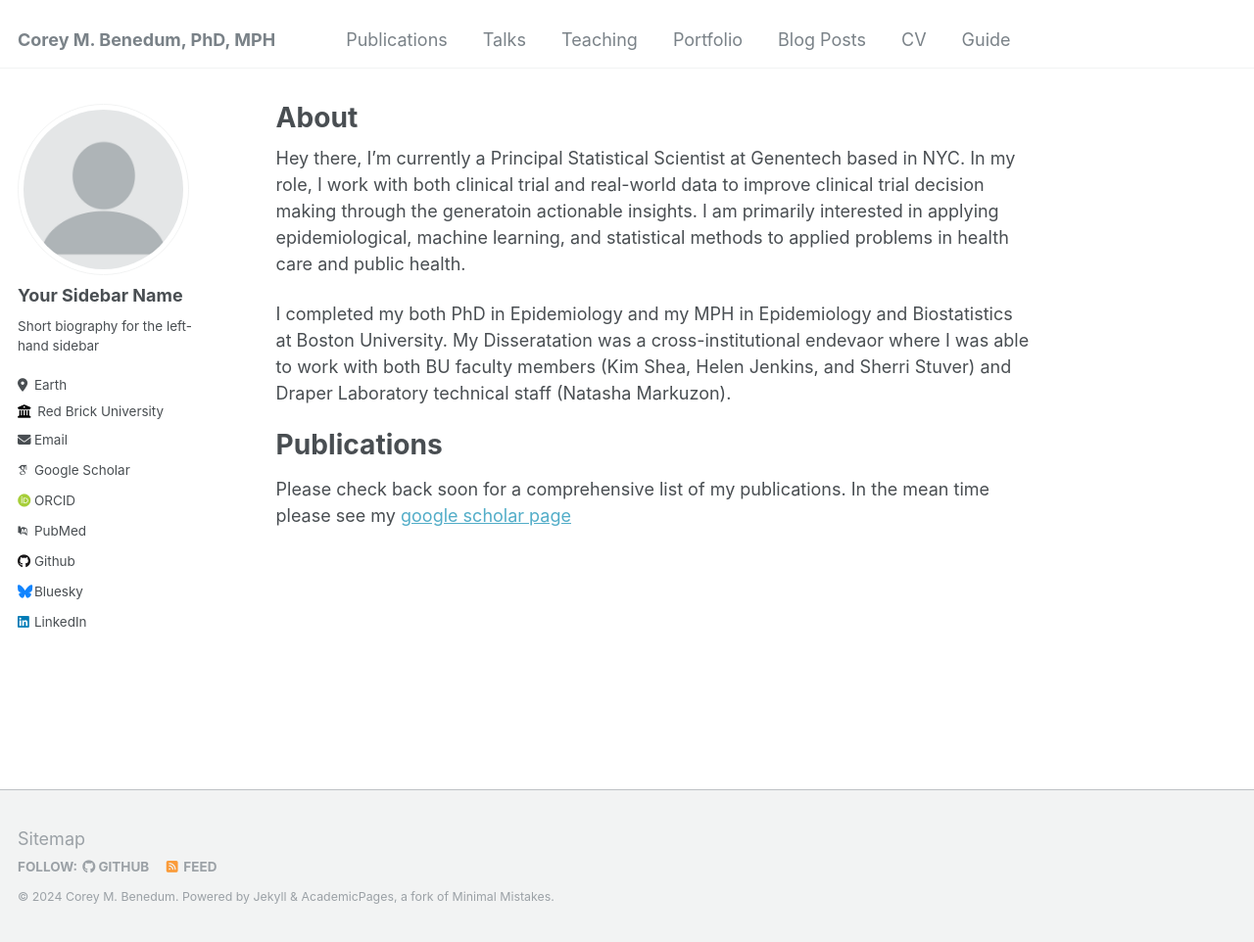
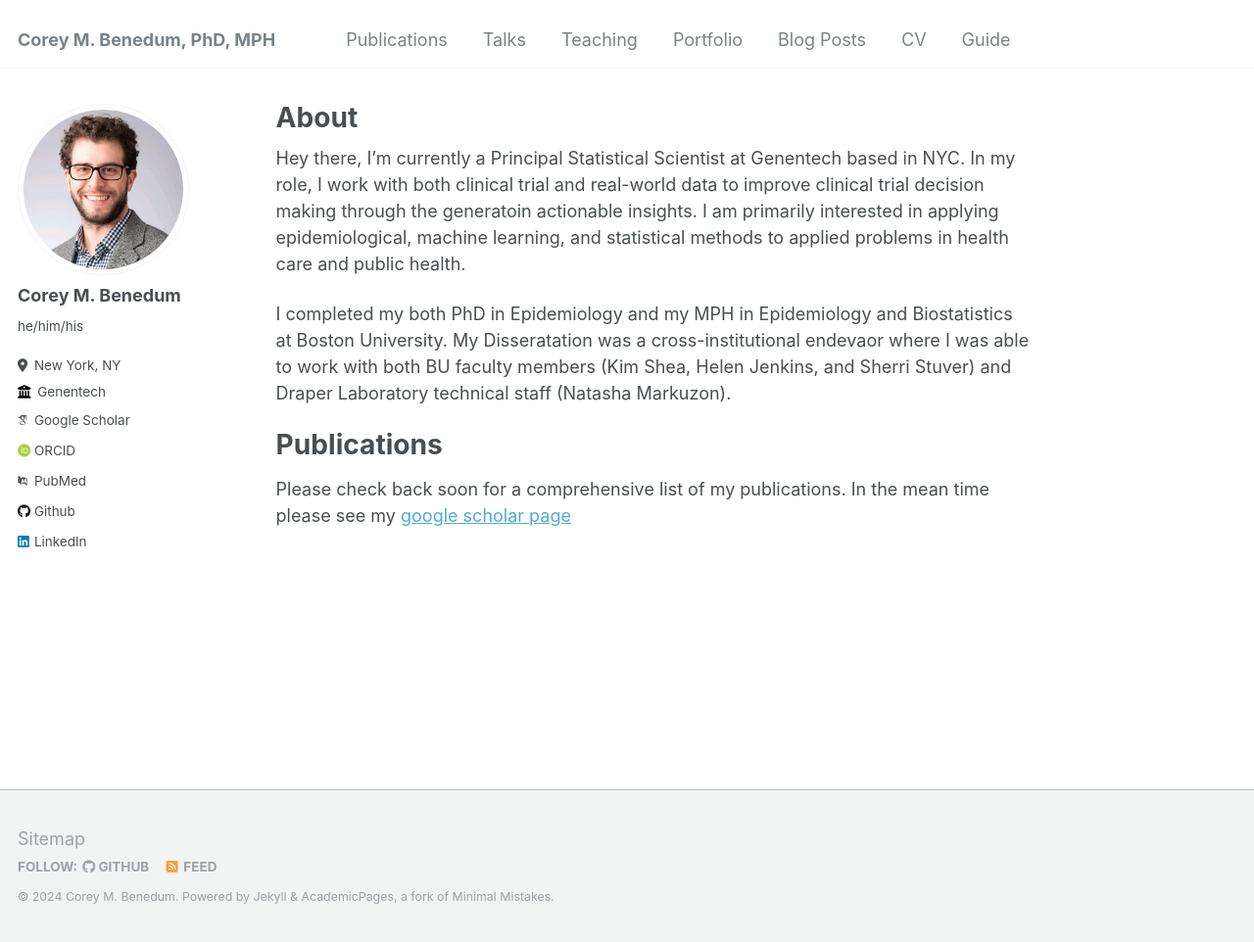
Before and after one commit to coreybenedum/coreybenedum.github.io, a Jekyll site: the page built from _pages/about.md, in a window 1280 px wide and 962 px high. Shown: the whole window at 98% size. Built offline with Jekyll 4.4.1, drawn with Linux system fonts in a browser that asks for light colours; some web fonts are replaced.

Commit message:
Update _config.yml
add avatar image

```diff
--- a/_config.yml
+++ b/_config.yml
@@ -21,14 +21,14 @@ repository               : "coreybenedum/coreybenedum.github.io"
 #               Additional customization can be done by editing /_includes/author-profile.html
 author:
   # Biographic information
-  avatar           : "profile.png"
-  name             : "Your Sidebar Name"
-  pronouns         : # example: "she/her"
-  bio              : "Short biography for the left-hand sidebar"
-  location         : "Earth"
-  employer         : "Red Brick University"
+  avatar           : "corey2.jfif"
+  name             : "Corey M. Benedum"
+  pronouns         : "he/him/his"
+  bio              : ""
+  location         : "New York, NY"
+  employer         : "Genentech"
   uri              : # URL
-  email            : "none@example.org"
+  email            : # ""
 
   # Academic websites
   arxiv            : # URL - Update with the correct link to your profile
@@ -47,7 +47,7 @@ author:
   stackoverflow    : # User number or user number and name (i.e., use "1" or "1/jeff-atwood")
 
   # Social media
-  bluesky          : "bsky.app" # Replace this with you Bluesky username
+  bluesky          : # username
   facebook         : # Username
   flickr           : # Username
   foursquare       : # Username
```
